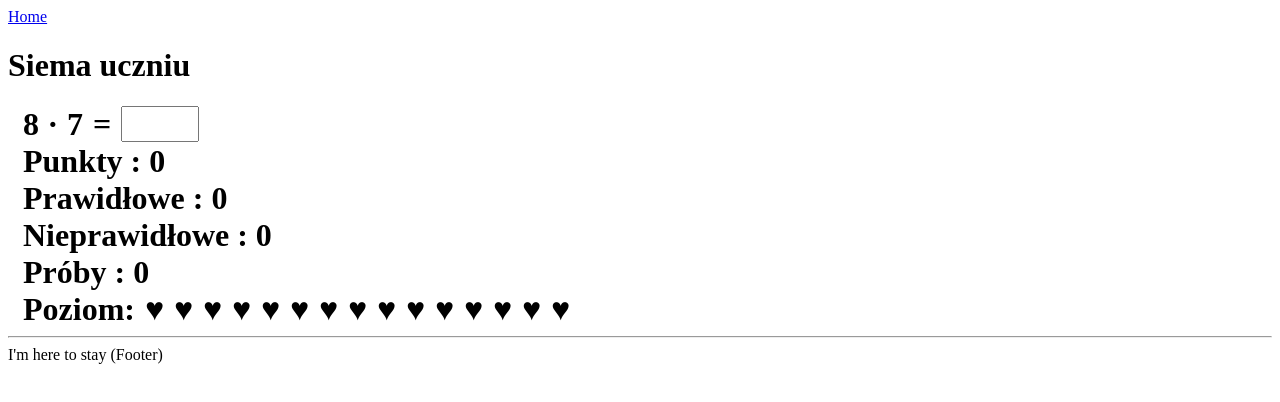
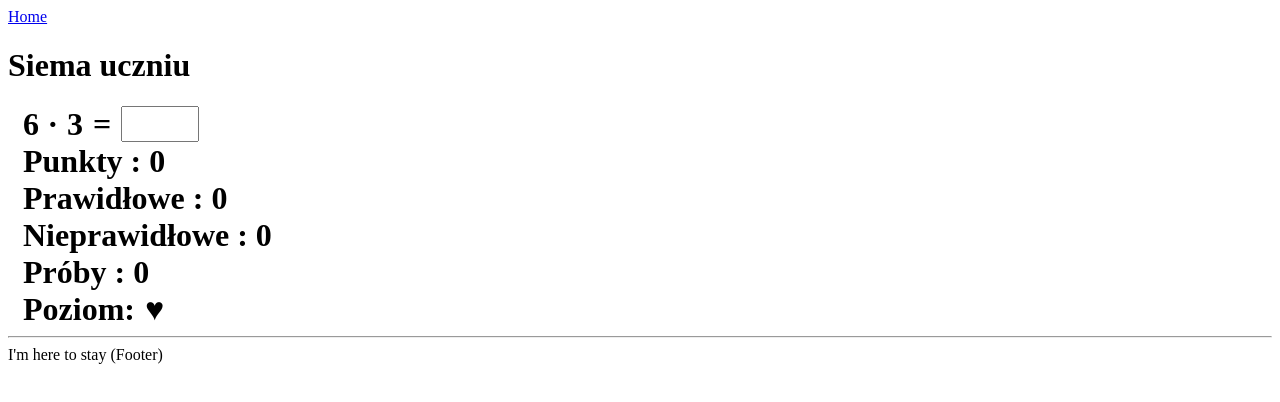
Before and after one commit to jash90/math, a Next.js app: page / in a window 1280 px wide. Shown: the top 402 px of the page. Built offline with nearby package versions, Linux system fonts and the light colour scheme.

Commit message:
change start level

```diff
--- a/pages/index.tsx
+++ b/pages/index.tsx
@@ -10,7 +10,7 @@ import { GameLevel } from '../interfaces/enum';
 const IndexPage = () => {
   const input: any = useRef();
   const [points, setPoints] = useState(0);
-  const [level, setLevel] = useState(GameLevel.VERY_HIGH);
+  const [level, setLevel] = useState(GameLevel.LOW);
   const [attempt, setAttempt] = useState(0);
   const [incorrect, setIncorrect] = useState(0);
 
```
